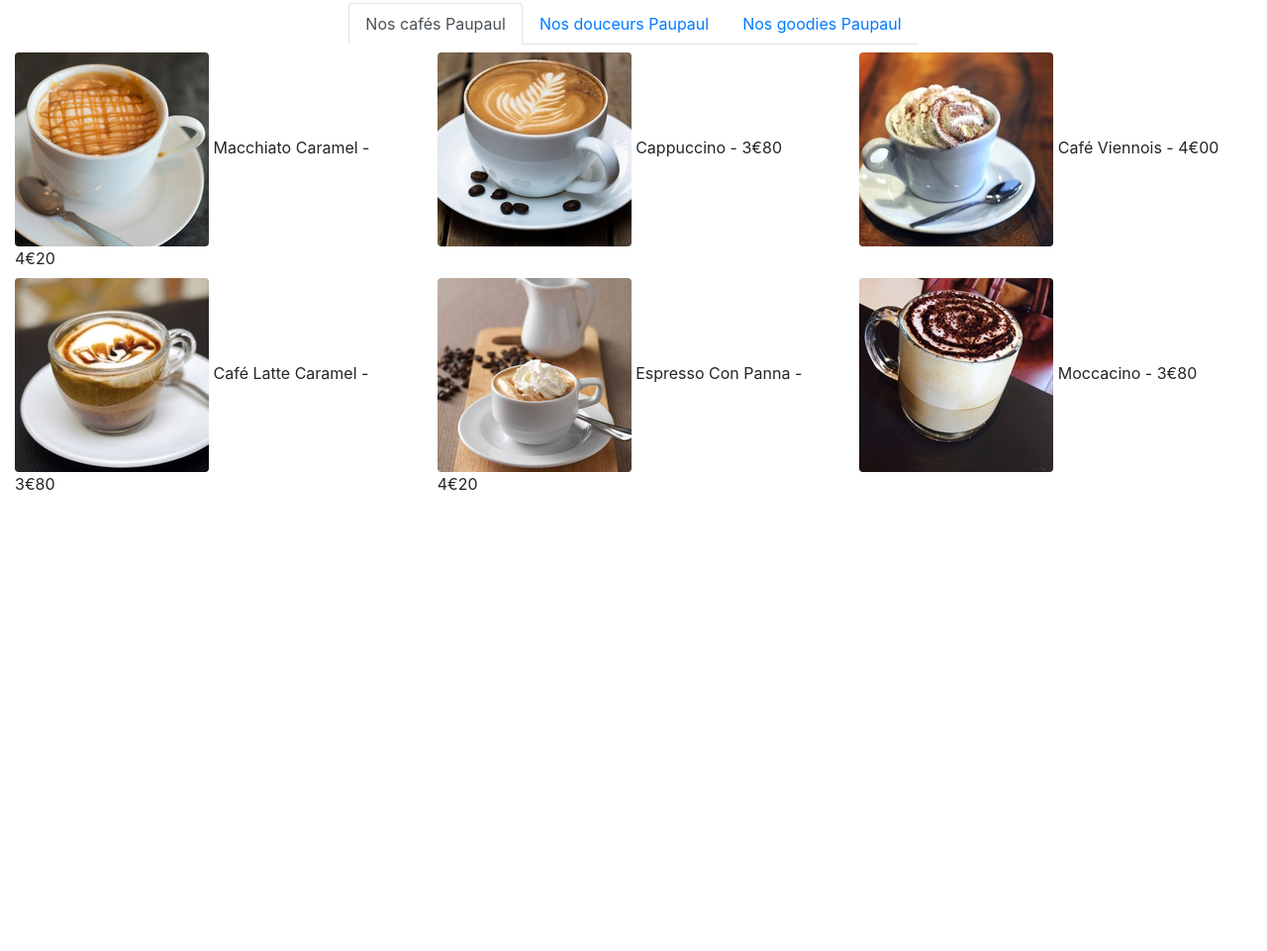
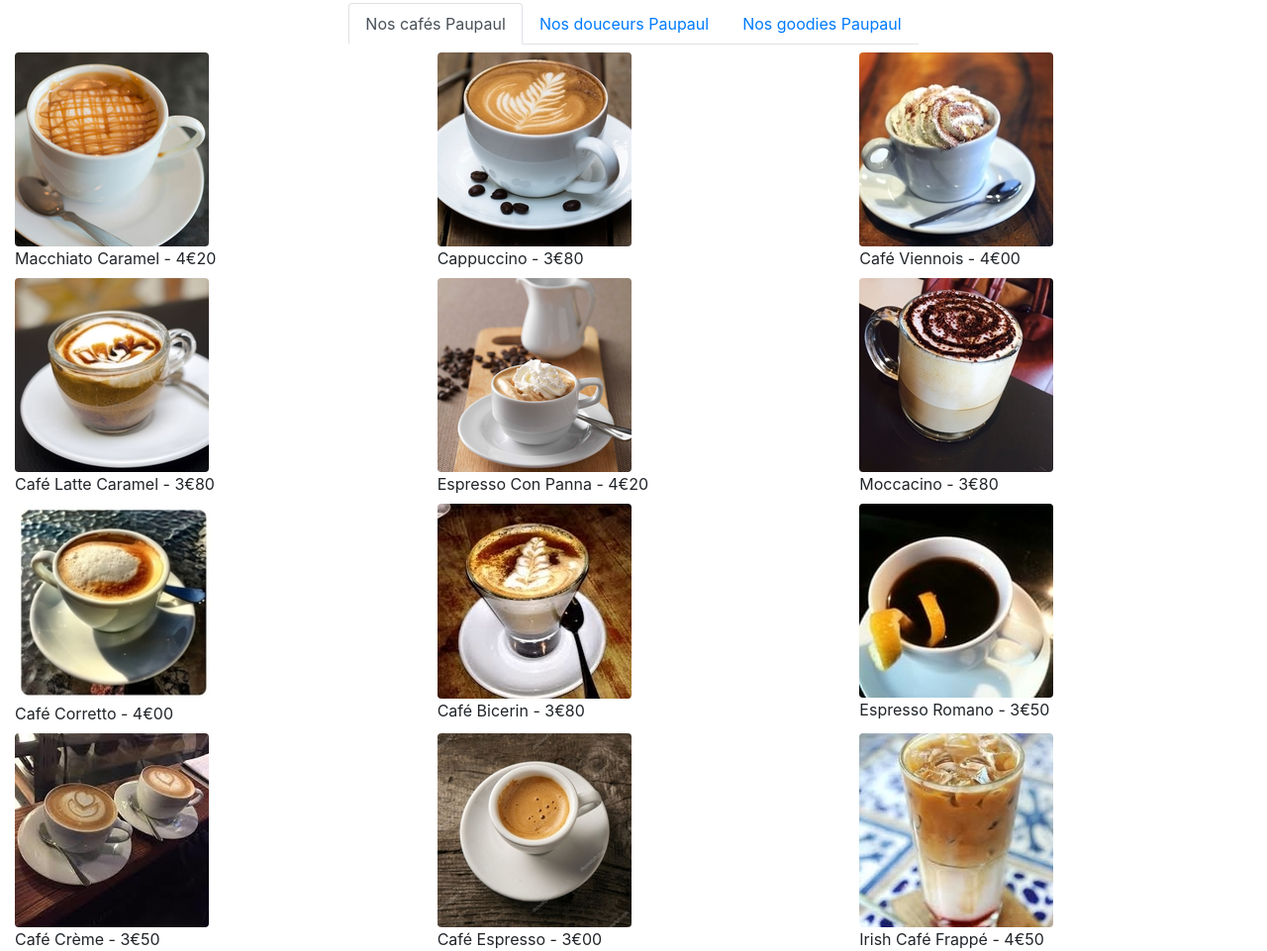
Before and after one commit to DamColson/ProjetJquery, a plain HTML site: page index.html in a window 1280 px wide. Shown: the part 300-1261 px from the top of the page at 99% size. Before the commit the page ends 817 px from the top, so only its background shows below. Drawn offline with nearby package versions, Linux system fonts and the light colour scheme.

Commit message:
fin des images pour le café, bouton et input a ajouter

```diff
--- a/assets/css/style.css
+++ b/assets/css/style.css
@@ -33,21 +33,12 @@
 
 }
 
+.productDetail{
+  display:block;
+}
 
 @media screen and (max-width:767px){
     #tendancies{
       display:none;
     }
 }
-
-@media screen and (max-width:421px){
-  .productDetail{
-    display:block;
-  }
-}
-
-@media screen and (min-width:792px) and (max-width:1265px){
-  .productDetail{
-    display:block;
-  }
-}
--- a/index.html
+++ b/index.html
@@ -129,18 +129,30 @@
         </div>
         <div class="row">
           <div class="col-12 col-md-4 mb-2" id="cof07">
+            <img class="img-fluid mb-2 mb-md-0 rounded" src="assets/img/cafecorretto.jpg" alt="cafecorretto" title="cafecorretto" />
+            <span class="productDetail">Café Corretto - 4€00</span>
           </div>
           <div class="col-12 col-md-4 mb-2" id="cof08">
+            <img class="img-fluid mb-2 mb-md-0 rounded" src="assets/img/cafebicerin.jpg" alt="cafebicerin" title="cafebicerin" />
+            <span class="productDetail">Café Bicerin - 3€80</span>
           </div>
           <div class="col-12 col-md-4 mb-2" id="cof09">
+            <img class="img-fluid mb-2 mb-md-0 rounded" src="assets/img/espressoromano.jpg" alt="espressoromano" title="espressoromano" />
+            <span class="productDetail">Espresso Romano - 3€50</span>
           </div>
         </div>
         <div class="row">
           <div class="col-12 col-md-4" id="cof10">
+            <img class="img-fluid mb-2 mb-md-0 rounded" src="assets/img/cafecreme.jpg" alt="cafecreme" title="cafecreme" />
+            <span class="productDetail">Café Crème - 3€50</span>
           </div>
           <div class="col-12 col-md-4" id="cof11">
+            <img class="img-fluid mb-2 mb-md-0 rounded" src="assets/img/espresso.jpg" alt="espresso" title="espresso" />
+            <span class="productDetail">Café Espresso - 3€00</span>
           </div>
           <div class="col-12 col-md-4" id="cof12">
+            <img class="img-fluid mb-2 mb-md-0 rounded" src="assets/img/irishcafefrappe.jpg" alt="irishcafefrappe" title="irishcafefrappe" />
+            <span class="productDetail">Irish Café Frappé - 4€50</span>
           </div>
         </div>
       </div>
```
Also changed, not shown: assets/img/cafebicerin.jpg (added), assets/img/cafecorretto.jpg (added), assets/img/cafecreme.jpg (added), assets/img/espresso.jpg (added), assets/img/espressoromano.jpg (added), assets/img/irishcafefrappe.jpg (added).
